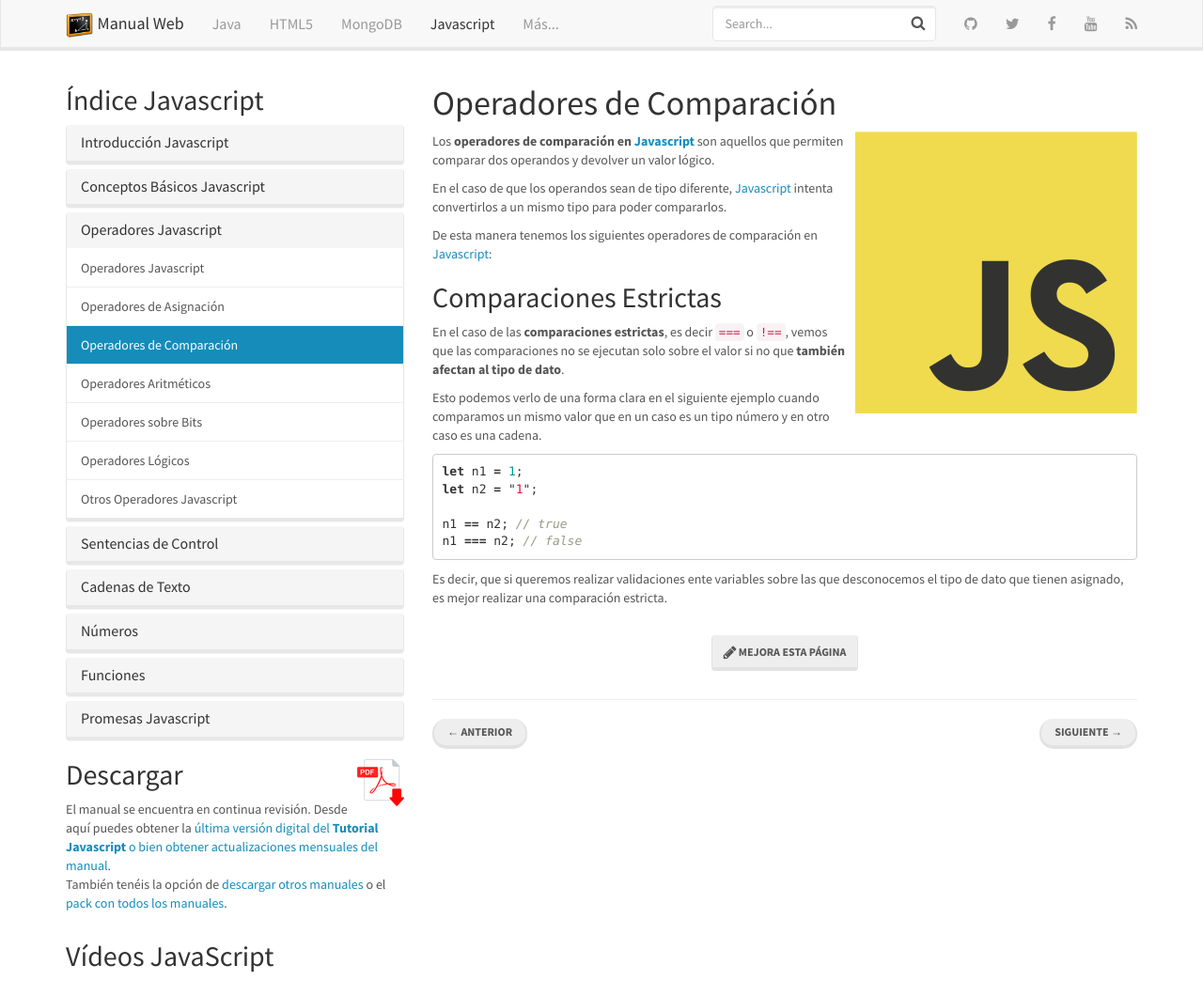
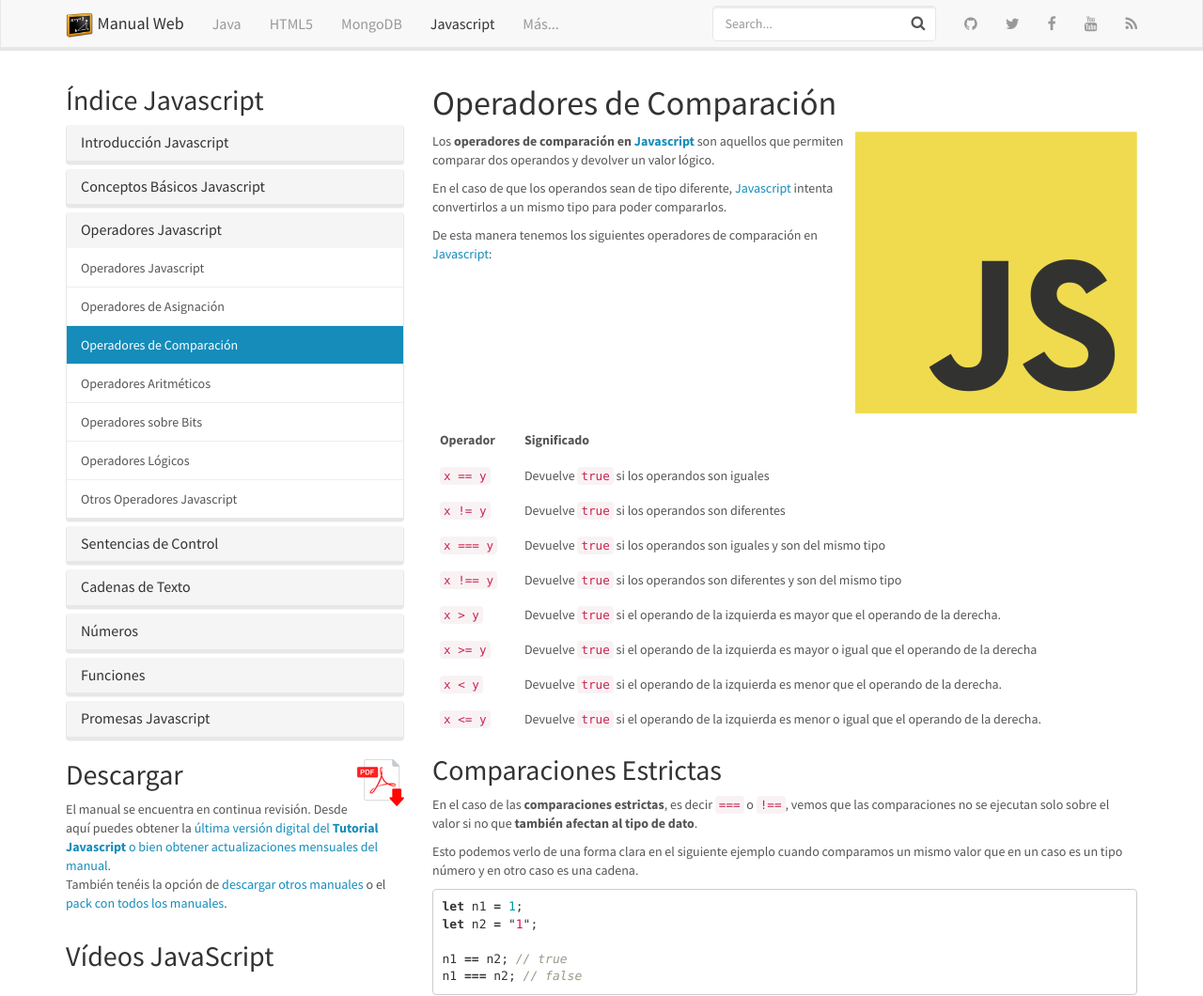
Before and after one commit to manualweb/manualweb, a Jekyll site: the page built from _javascript/operadores-de-comparacion.md, in a window 1280 px wide and 1340 px high, cut to the strip 0-1060 px from the top of the window. Shown: the whole strip at 94% size. Built offline with Jekyll 4.4.1, drawn with Linux system fonts in a browser that asks for light colours; nearby versions of some CDN libraries; comment, search, counter and statistics services are not loaded.

Commit message:
Nuevos Elementos

```diff
--- a/_javascript/operadores-de-comparacion.md
+++ b/_javascript/operadores-de-comparacion.md
@@ -16,6 +16,18 @@ En el caso de que los operandos sean de tipo diferente, [Javascript](https://www
 
 
 De esta manera tenemos los siguientes operadores de comparación en [Javascript](https://www.manualweb.net/javascript/):
+
+
+| **Operador** | **Significado**                                                                                |
+| ------------ | ---------------------------------------------------------------------------------------------- |
+| `x == y`     | Devuelve `true` si los operandos son iguales                                                   |
+| `x != y`     | Devuelve `true` si los operandos son diferentes                                                |
+| `x === y`    | Devuelve `true` si los operandos son iguales y son del mismo tipo                              |
+| `x !== y`    | Devuelve `true` si los operandos son diferentes y son del mismo tipo                           |
+| `x > y`      | Devuelve `true` si el operando de la izquierda es mayor que el operando de la derecha.         |
+| `x >= y`     | Devuelve `true` si el operando de la izquierda es mayor o igual que el operando de la derecha  |
+| `x < y`      | Devuelve `true` si el operando de la izquierda es menor que el operando de la derecha.         |
+| `x <= y`     | Devuelve `true` si el operando de la izquierda es menor o igual que el operando de la derecha. |
 
 
 ## Comparaciones Estrictas
```
